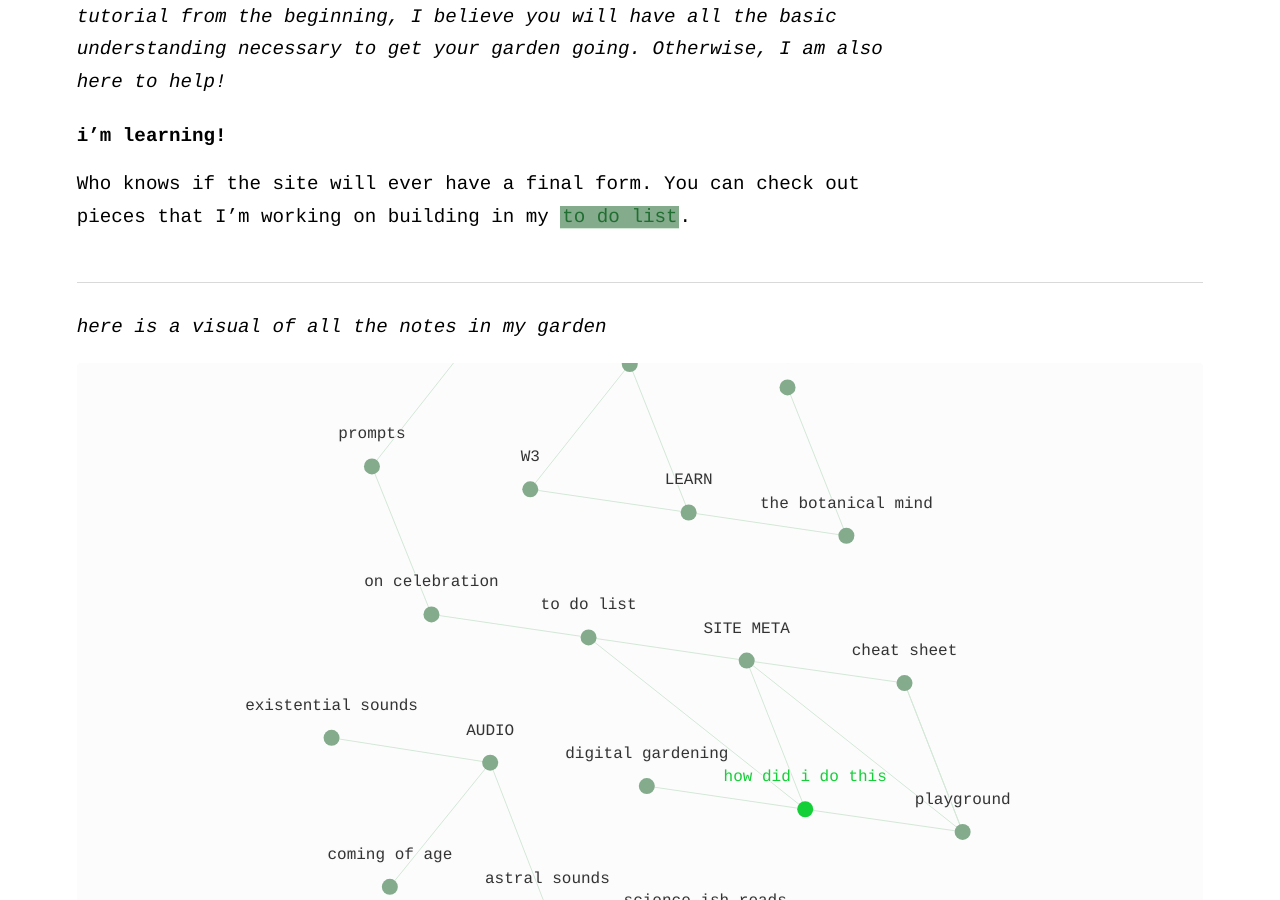
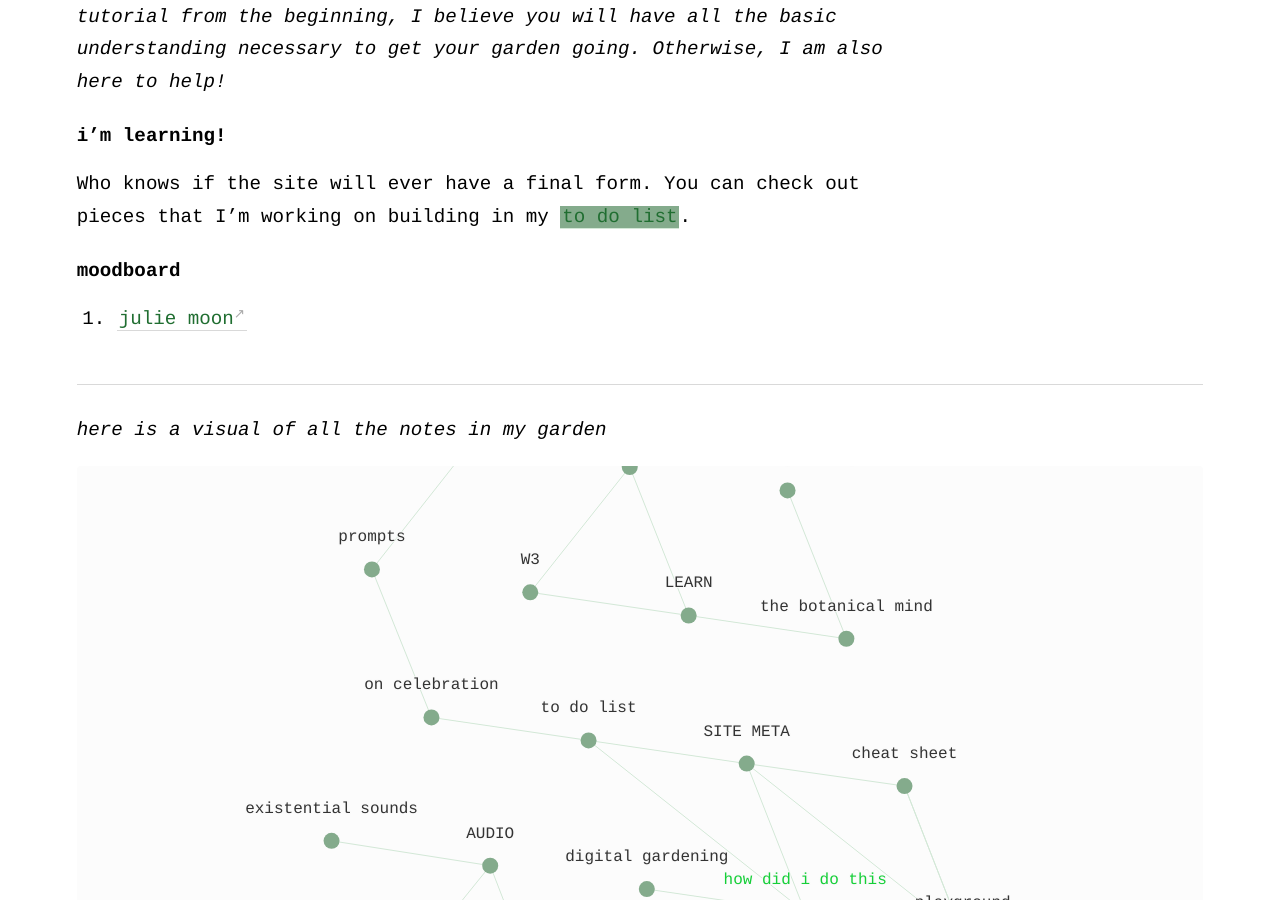
Before and after one commit to geminiworms/talyssagarden.github.io, a Jekyll site: the page built from _notes/colophon.md, in a window 1280 px wide and 900 px high, scrolled down 1272 px. Built offline with Jekyll 4.4.1, drawn with Linux system fonts in a browser that asks for light colours.

Commit message:
Update colophon.md

```diff
--- a/_notes/colophon.md
+++ b/_notes/colophon.md
@@ -22,3 +22,6 @@ I love the [jekyll bonsai template](https://jekyll-bonsai.netlify.app/post/0b9db
 
 #### i'm learning!
 Who knows if the site will ever have a final form. You can check out pieces that I'm working on building in my [[to do list]].
+
+#### moodboard
+1. [julie moon](https://www.juliemoon.info/)
```
